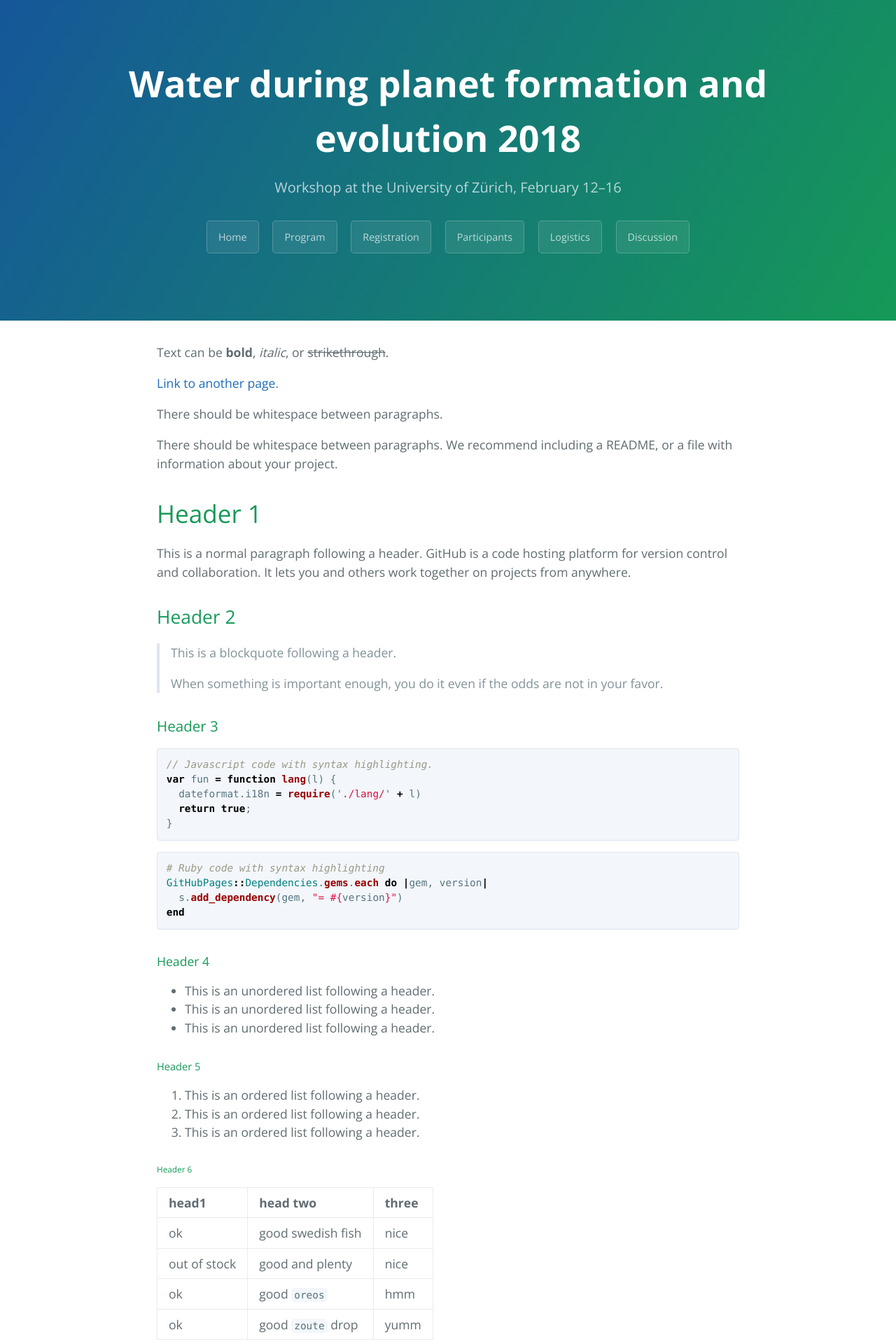
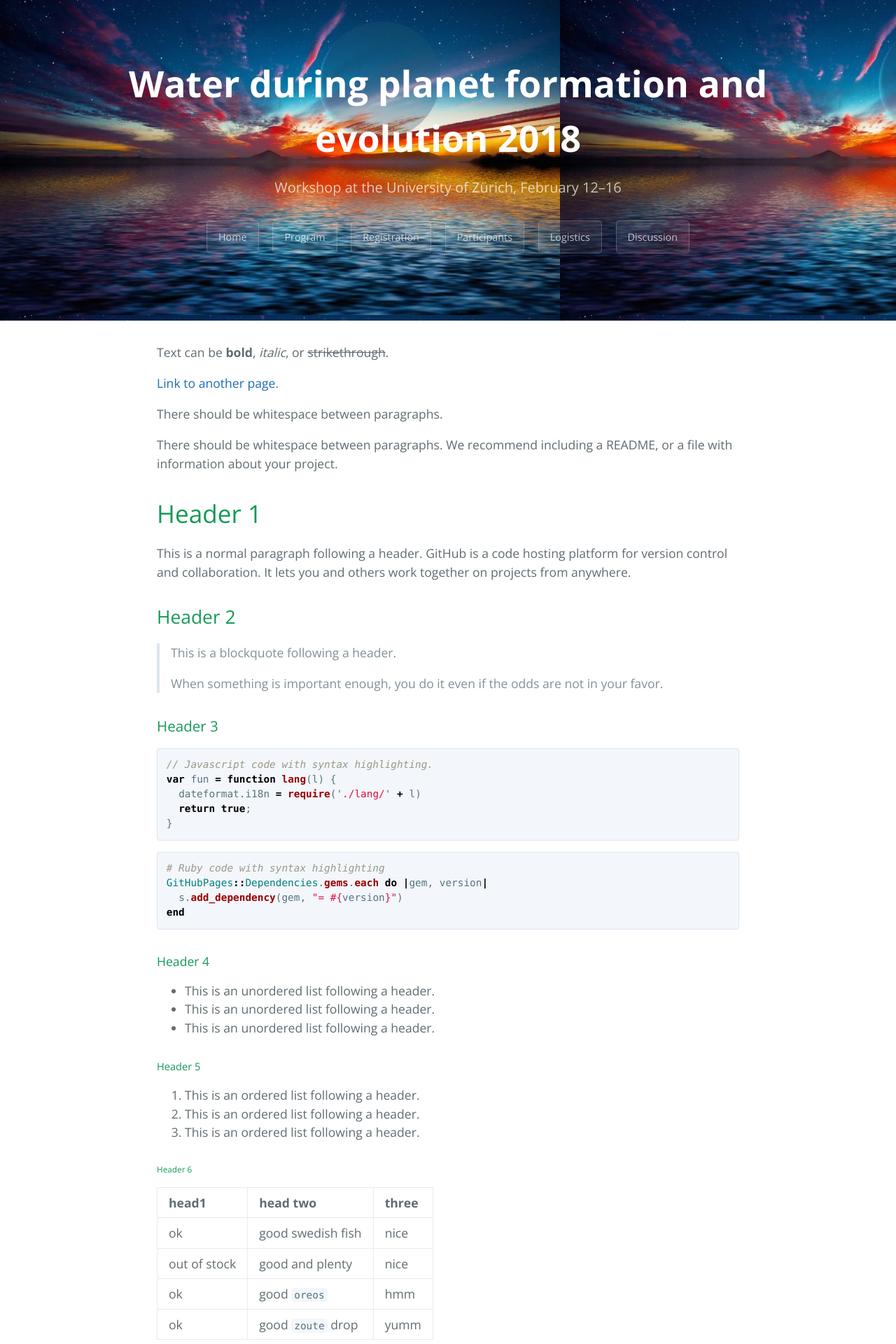
Before and after one commit to waterzurich/waterzurich.github.io, a Jekyll site: the page built from index.md, in a window 1280 px wide. Shown: the top 1920 px of the page at 70% size. Built offline with Jekyll 4.4.1, drawn with Linux system fonts in a browser that asks for light colours.

Commit message:
added sampler banner file

```diff
--- a/_sass/jekyll-theme-cayman.scss
+++ b/_sass/jekyll-theme-cayman.scss
@@ -90,7 +90,8 @@ a {
   color: $header-heading-color;
   text-align: center;
   background-color: $header-bg-color;
-  background-image: linear-gradient(120deg, $header-bg-color-secondary, $header-bg-color);
+  /* background-image: linear-gradient(120deg, $header-bg-color-secondary, $header-bg-color); */
+  background-image: url(/assets/images/banner.png);
 
   @include large {
     padding: 5rem 6rem;
```
Also changed, not shown: assets/images/banner.jpg (added), assets/images/banner.png (added).
